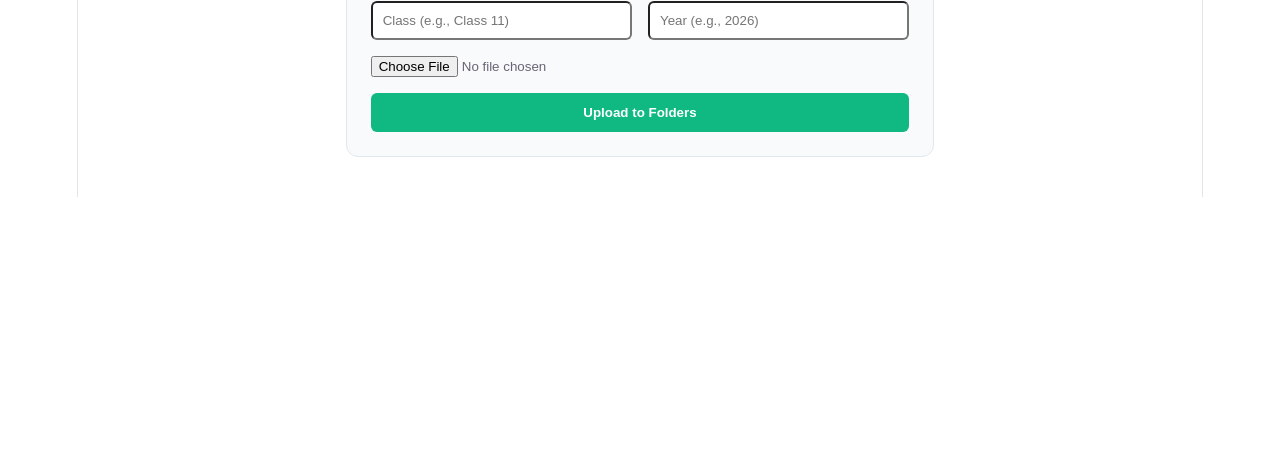
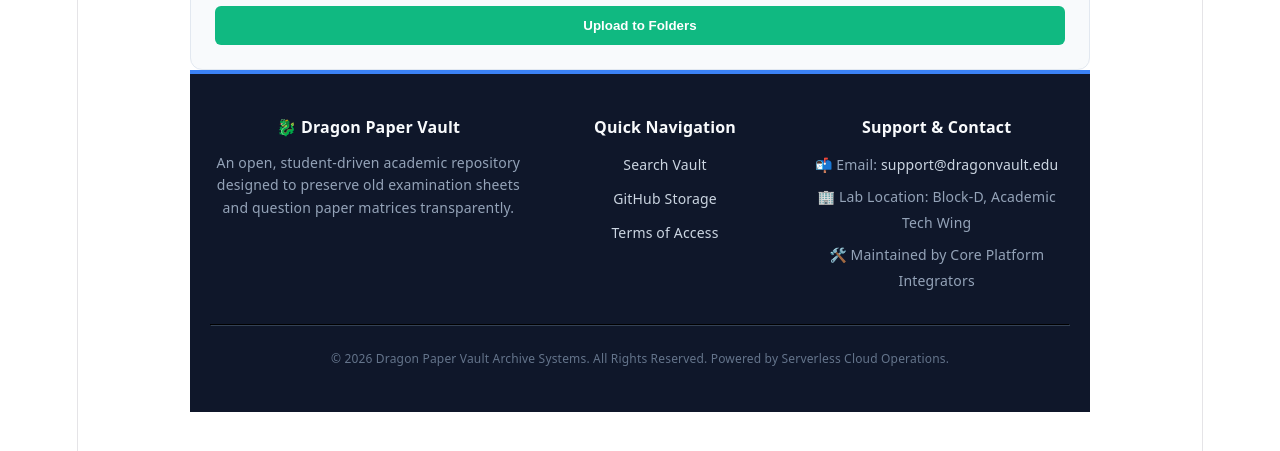
Before and after one commit to vivekbennysharma-svg/Dragon-Paper-Vault, a React (Vite) app: page / in a window 1280 px wide. Shown: the part 813-1264 px from the top of the page. Before the commit the page ends 1010 px from the top, so only its background shows below. Built offline with nearby package versions, Linux system fonts and the light colour scheme; no server answers.

Commit message:
Added Footer

```diff
--- a/src/App.jsx
+++ b/src/App.jsx
@@ -116,7 +116,7 @@ export default function App() {
       <header style={{ textAlign: 'center', marginBottom: '40px' }}>
         <img src={logo} alt="Dragon Paper Vault Logo" style={{ height: '80px', marginBottom: '12px' }} />
         <h1 style={{ color: '#1e293b', margin: '0 0 8px 0' }}>Dragon Paper Vault</h1>
-        <p style={{ color: '#64748b' }}>Dropdown-filtered archive backed by a clean GitHub directory layout</p>
+        <p style={{ color: '#64748b' }}>Let us all impart our knowledge with everyone.</p>
       </header>
 
       {/* FILTER PANEL */}
@@ -191,6 +191,45 @@ export default function App() {
         </form>
         {uploadStatus && <p style={{ marginTop: '12px', color: '#047857', textAlign: 'center', fontWeight: 'bold' }}>{uploadStatus}</p>}
       </section>
+
+      {/* 4. NEW INTERACTIVE FOOTER SYSTEM */}
+      <footer style={{ backgroundColor: '#0f172a', color: '#94a3b8', padding: '40px 20px', borderTop: '4px solid #3b82f6', fontSize: '14px' }}>
+        <div style={{ maxWidth: '900px', margin: '0 auto', display: 'flex', flexWrap: 'wrap', justifyContent: 'space-between', gap: '30px' }}>
+
+          {/* Left Block - Title & Desc */}
+          <div style={{ flex: '1 1 250px' }}>
+            <h4 style={{ color: '#f8fafc', margin: '0 0 12px 0', fontSize: '16px' }}>🐉 Dragon Paper Vault</h4>
+            <p style={{ lineHeight: '1.6', margin: 0 }}>
+              An open, student-driven academic repository designed to preserve old examination sheets and question paper matrices transparently.
+            </p>
+          </div>
+
+          {/* Middle Block - Quick Links */}
+          <div style={{ flex: '1 1 150px' }}>
+            <h4 style={{ color: '#f8fafc', margin: '0 0 12px 0', fontSize: '16px' }}>Quick Navigation</h4>
+            <ul style={{ listStyle: 'none', padding: 0, margin: 0, display: 'grid', gap: '8px' }}>
+              <li><a href="#" style={{ color: '#cbd5e1', textDecoration: 'none' }} onClick={(e) => { e.preventDefault(); window.scrollTo({ top: 0, behavior: 'smooth' }); }}>Search Vault</a></li>
+              <li><a href="https://github.com" target="_blank" rel="noreferrer" style={{ color: '#cbd5e1', textDecoration: 'none' }}>GitHub Storage</a></li>
+              <li><a href="#" style={{ color: '#cbd5e1', textDecoration: 'none' }} onClick={(e) => e.preventDefault()}>Terms of Access</a></li>
+            </ul>
+          </div>
+
+          {/* Right Block - Dummy Contact Support Info */}
+          <div style={{ flex: '1 1 200px' }}>
+            <h4 style={{ color: '#f8fafc', margin: '0 0 12px 0', fontSize: '16px' }}>Support & Contact</h4>
+            <p style={{ margin: '0 0 6px 0' }}>📬 Email: <span style={{ color: '#cbd5e1' }}>support@dragonvault.edu</span></p>
+            <p style={{ margin: '0 0 6px 0' }}>🏢 Lab Location: Block-D, Academic Tech Wing</p>
+            <p style={{ margin: 0 }}>🛠️ Maintained by Core Platform Integrators</p>
+          </div>
+
+        </div>
+
+        {/* Bottom Horizontal Separation Rules & Copyright statement */}
+        <hr style={{ borderColor: '#334155', margin: '30px 0 20px 0' }} />
+        <div style={{ textAlign: 'center', fontSize: '12px', color: '#64748b' }}>
+          &copy; {new Date().getFullYear()} Dragon Paper Vault Archive Systems. All Rights Reserved. Powered by Serverless Cloud Operations.
+        </div>
+      </footer>
     </div>
   );
 }
```
